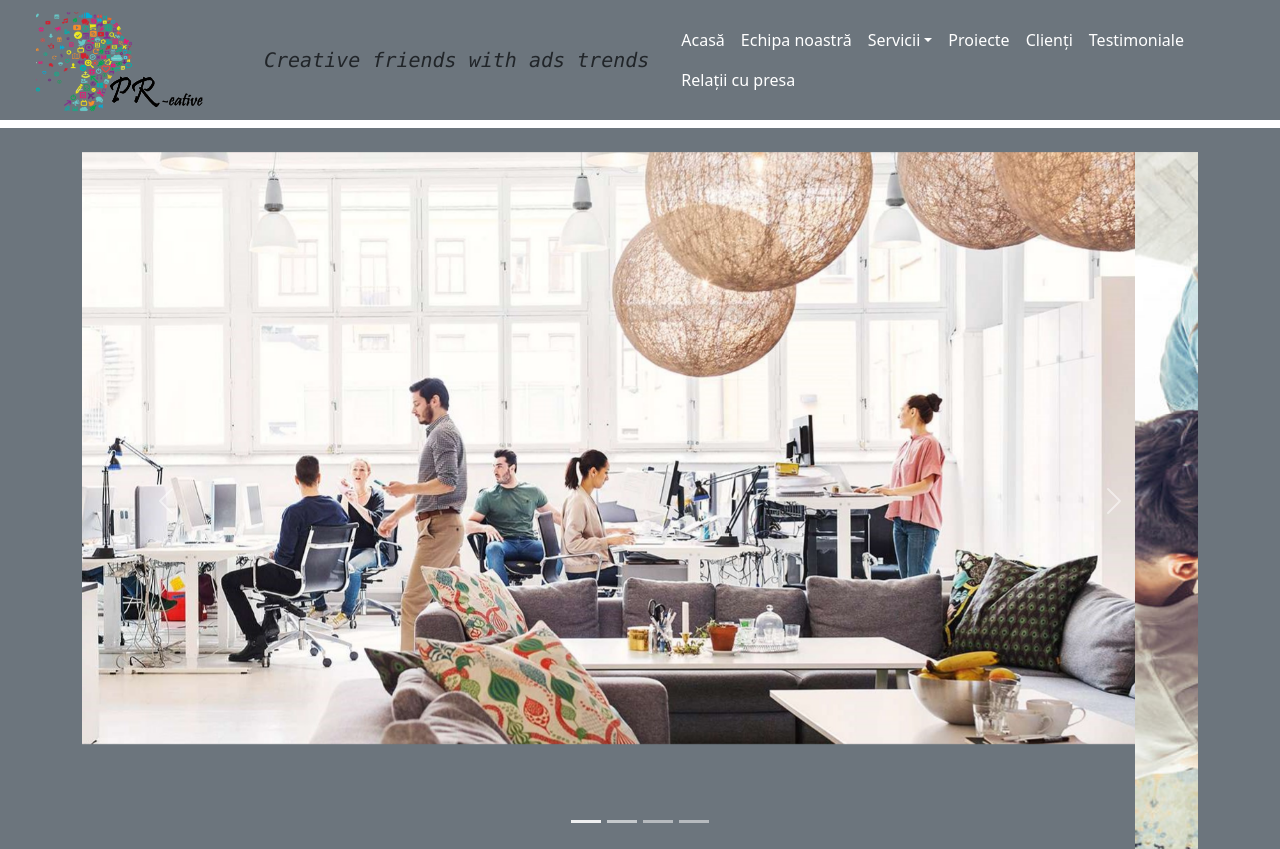
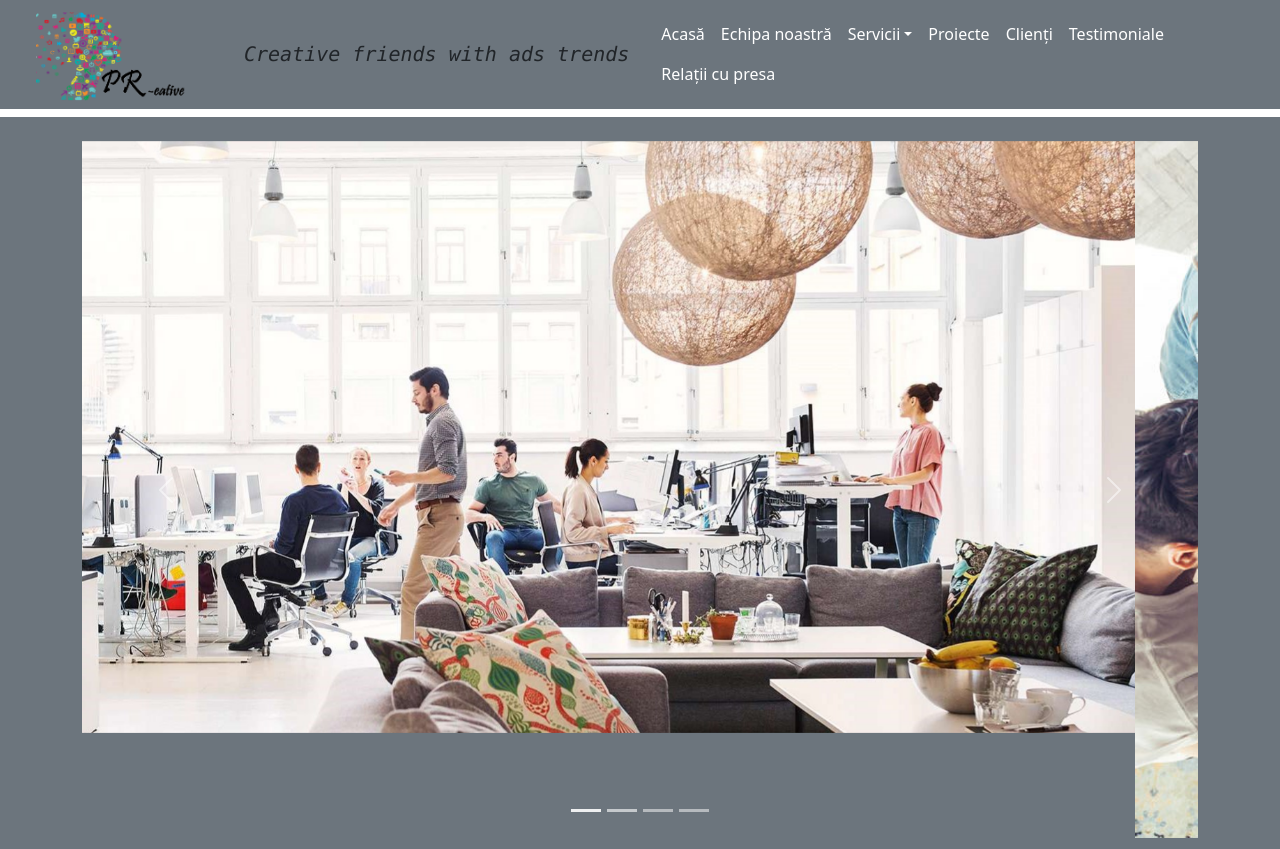
Before and after one commit to alexandra2639/PR-eative, a plain HTML site: page index.html in a window 1280 px wide. Shown: the top 849 px of the page. Drawn offline with nearby package versions, Linux system fonts and the light colour scheme.

Commit message:
Update index.html

```diff
--- a/index.html
+++ b/index.html
@@ -14,7 +14,7 @@
 <div class="m-0">
     <nav class="navbar navbar-expand-sm navbar-light bg-secondary">
         <div class="container-fluid">
-          <img src="./img/logo5.png" class="rounded mx-4 mt-1" style="width:180px">
+          <img src="./img/logo5.png" class="rounded mx-4 mt-1" style="width:160px">
             <span> <a href="index.html" class="navbar-brand mx-4 text-dark fs-2.5 font-monospace fst-italic  fst-bold fw-light">Creative friends with ads trends</a> </span>
             <button type="button" class="navbar-toggler" data-bs-toggle="collapse" data-bs-target="#navbarCollapse">
                 <span class="navbar-toggler-icon"></span>
```
